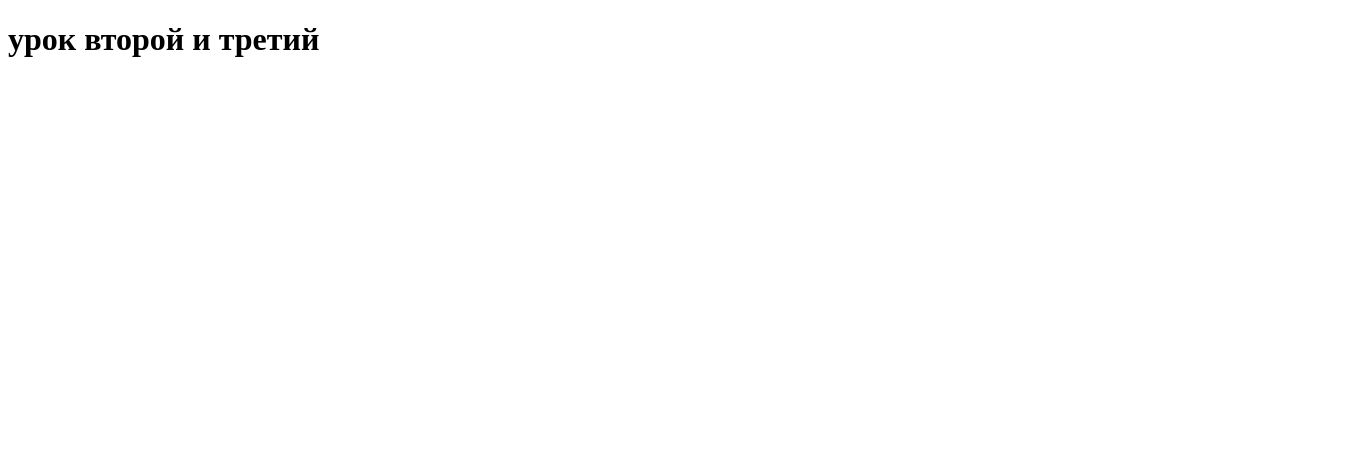
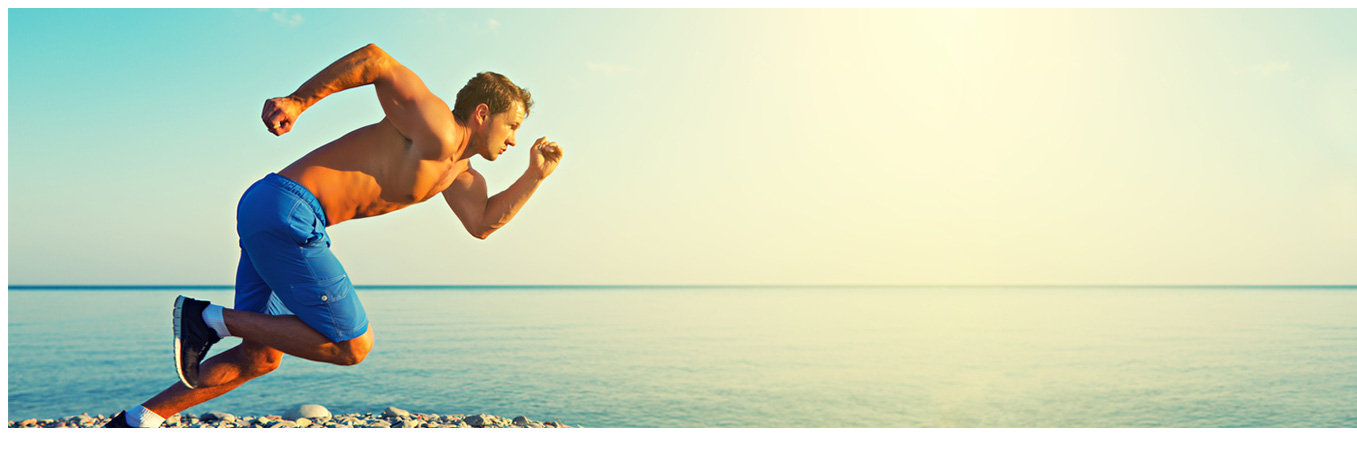
Before and after one commit to naumov210/test_git, a plain HTML site: page Git_index.html in a window 1280 px wide. Shown: the whole page, 1357 px wide, since content can reach past the window. Drawn offline with Linux system fonts and the light colour scheme.

Commit message:
foo commit

```diff
--- a/Git_index.html
+++ b/Git_index.html
@@ -5,6 +5,6 @@
     <title>Document</title>
 </head>
 <body>
-    <h1>урок второй и третий</h1>
+    <div class="main"><img src="banner_man.jpg" alt=""></div>
 </body>
 </html>
```
